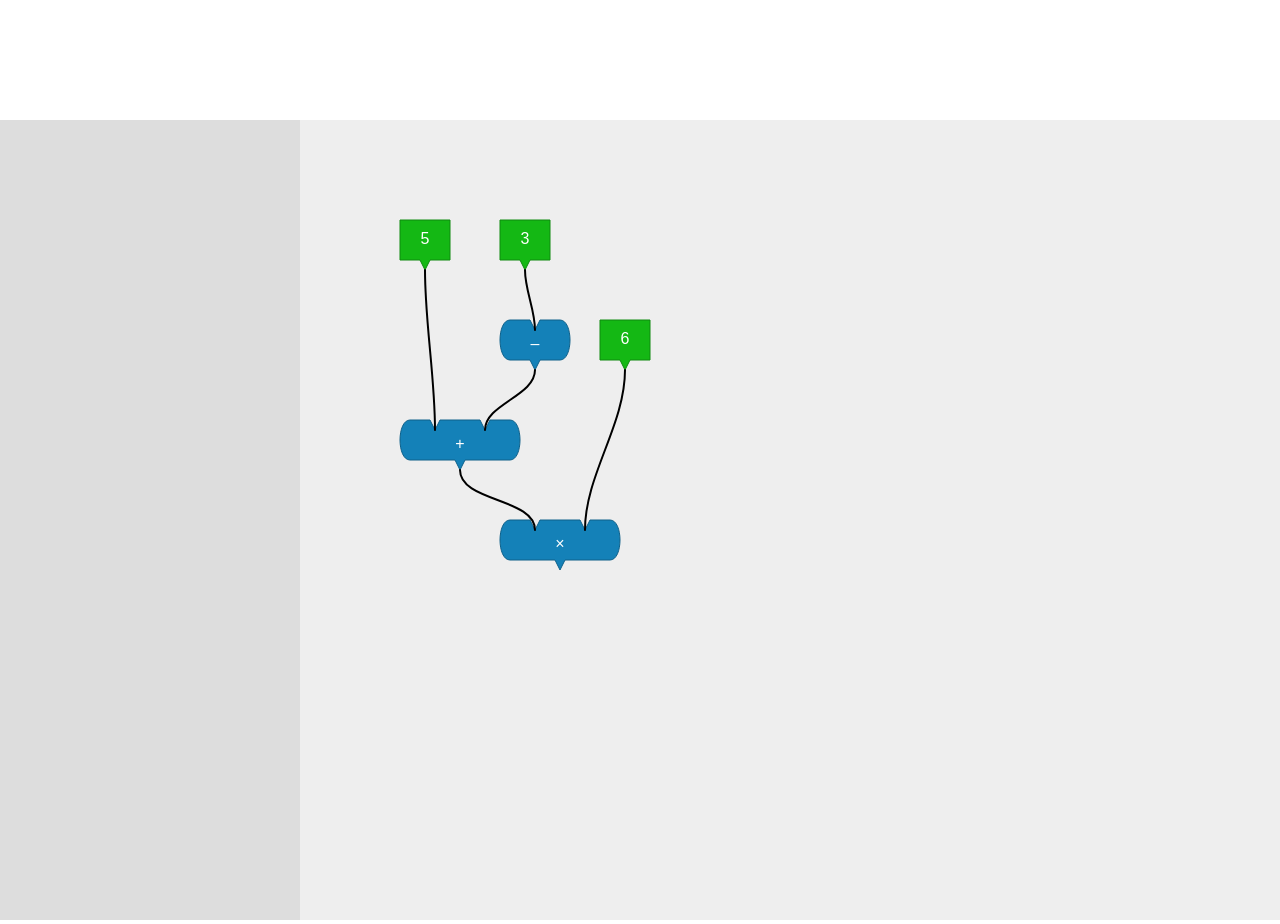
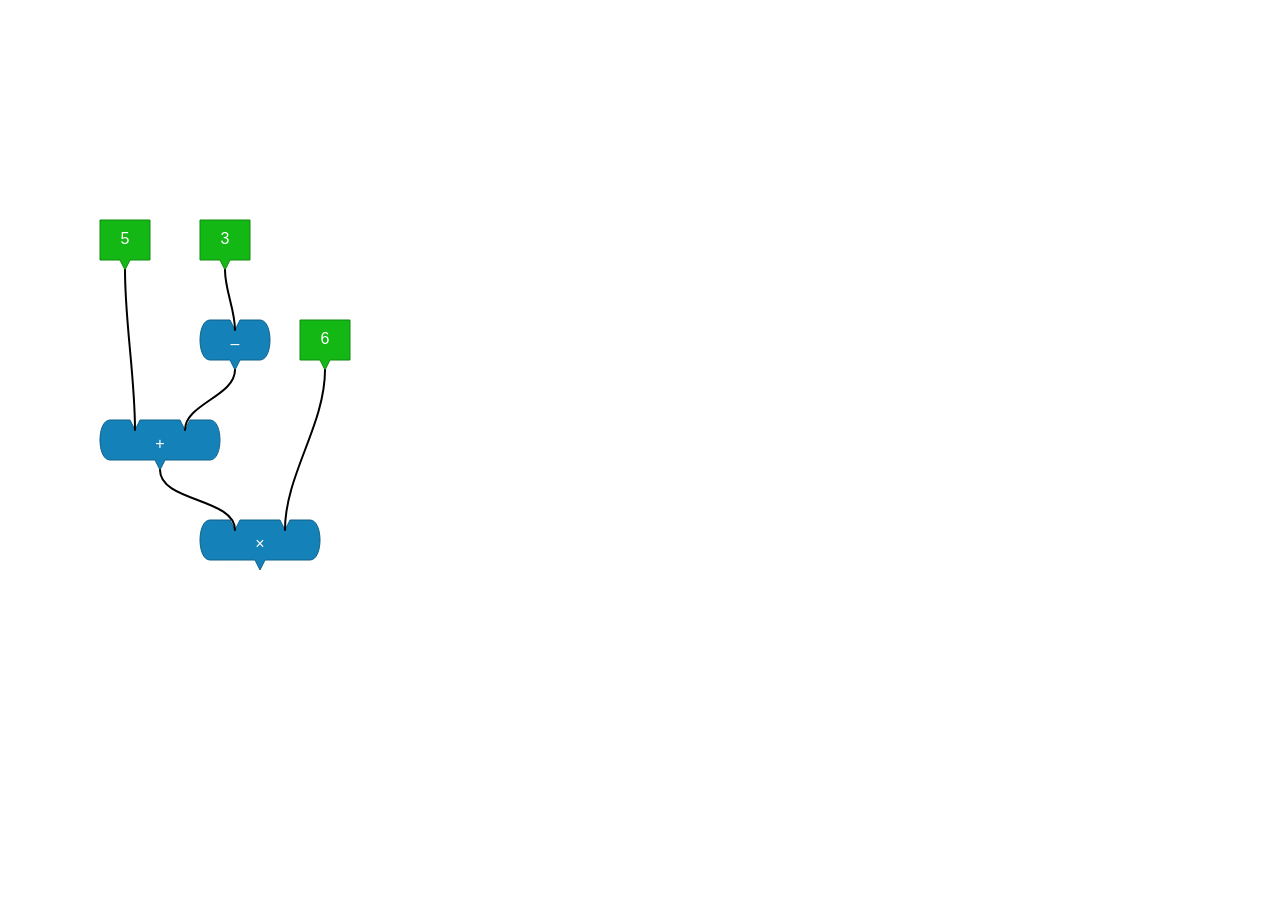
Before and after one commit to anoop901/graphical-functional-programming, a React app: page / in a window 1280 px wide. Shown: the part 1480-2404 px from the top of the page. Built offline with nearby package versions, Linux system fonts and the light colour scheme; the HTML template or start-up script is replaced by a standard one.

Commit message:
Remove old block library.
I'm going to replace it with a context menu.

```diff
--- a/src/components/BlockBrowser.css
+++ /dev/null
@@ -1,5 +0,0 @@
-.BlockBrowser {
-  background-color: #ddd;
-  width: 300px;
-  overflow-y: scroll;
-}
--- a/src/components/BlockBrowser.tsx
+++ /dev/null
@@ -1,6 +0,0 @@
-import * as React from "react";
-import "./BlockBrowser.css";
-
-export default function BlockBrowser(): JSX.Element {
-  return <div className="BlockBrowser"></div>;
-}
--- a/src/components/CodeEditor.css
+++ b/src/components/CodeEditor.css
@@ -1,7 +1,7 @@
 .CodeEditor {
-  background-color: #eee;
-  flex-grow: 1;
   overflow-y: scroll;
+  width: 100%;
+  height: 100%;
 }
 
 .BlockText {
--- a/src/components/IndexPage.css
+++ b/src/components/IndexPage.css
@@ -2,5 +2,4 @@
   position: absolute;
   width: 100%;
   height: 100%;
-  display: flex;
 }
--- a/src/components/IndexPage.tsx
+++ b/src/components/IndexPage.tsx
@@ -1,6 +1,5 @@
 import * as React from "react";
 import CodeEditor from "./CodeEditor";
-import BlockBrowser from "./BlockBrowser";
 import "./IndexPage.css";
 import ProgramLayout from "../ProgramLayout";
 import NumberLiteralBlock from "../block/NumberLiteralBlock";
@@ -94,7 +93,6 @@ export default function IndexPage(): JSX.Element {
   const [programLayout, setProgramLayout] = React.useState(initProgramLayout);
   return (
     <div className="IndexPage">
-      <BlockBrowser />
       <CodeEditor
         programLayout={programLayout}
         setProgramLayout={setProgramLayout}
```
